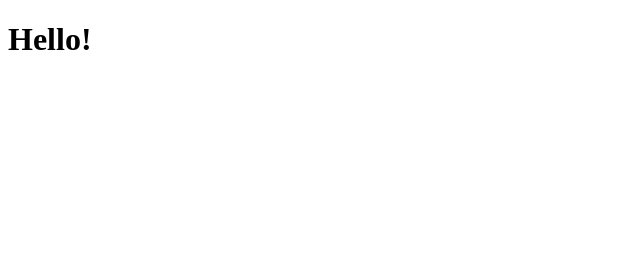
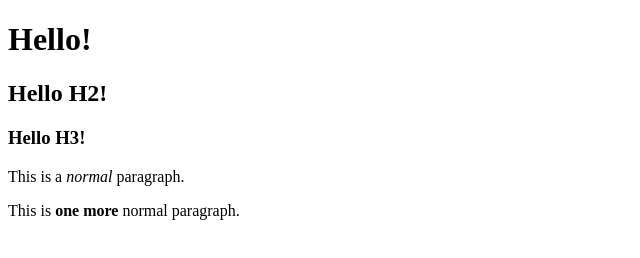
Before and after one commit to yixiaosz/git_test, a plain HTML site: page html-boilerplate/index.html in a window 1280 px wide. Shown: the whole page, without its empty margins (0-640 px from the left). Drawn offline with Linux system fonts and the light colour scheme.

Commit message:
edit index.html

```diff
--- a/html-boilerplate/index.html
+++ b/html-boilerplate/index.html
@@ -7,5 +7,10 @@
 
 <body>
     <h1>Hello!</h1>
+    <h2>Hello H2!</h2>
+    <h3>Hello H3!</h3>
+    <p>This is a <em>normal</em> paragraph. </p>
+    <p>This is <strong>one more</strong> normal paragraph. </p>
+<!-- Also a comment. -->
 </body>
 </html>
```
